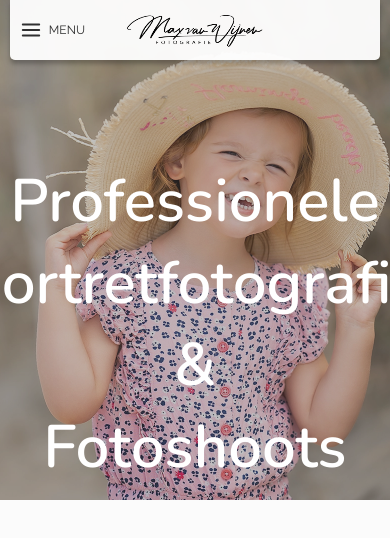
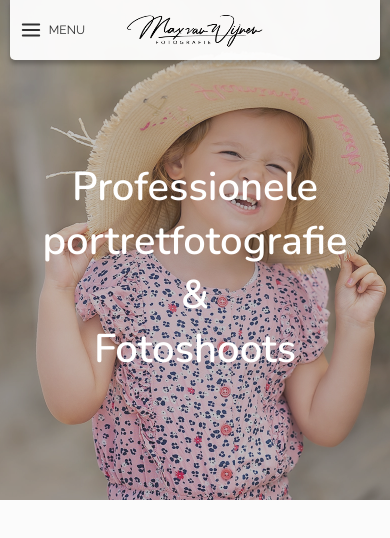
Before and after one commit to maxvanwijnen/maxvanwijnen.nl-nextjs, a Next.js app: page /fotoshoot/kinderen in a window 390 px wide. Shown: the top 538 px of the page. Built offline with nearby package versions, Linux system fonts and the light colour scheme; a web font is replaced by a local one.

Commit message:
title mobile fix

```diff
--- a/styles/Header.module.css
+++ b/styles/Header.module.css
@@ -223,7 +223,6 @@
 }
 .header .main-title {
     margin-top: 160px;
-    font-size: 30px;
     font-family: var(--font-nunito);
     color: white;
     font-weight: 600;
@@ -277,7 +276,10 @@
     .nav .mobile-menu-button span {
 
     }
+    .header .main-title {
+        font-size: 40px;
 
+    }
 
 
 }
```
